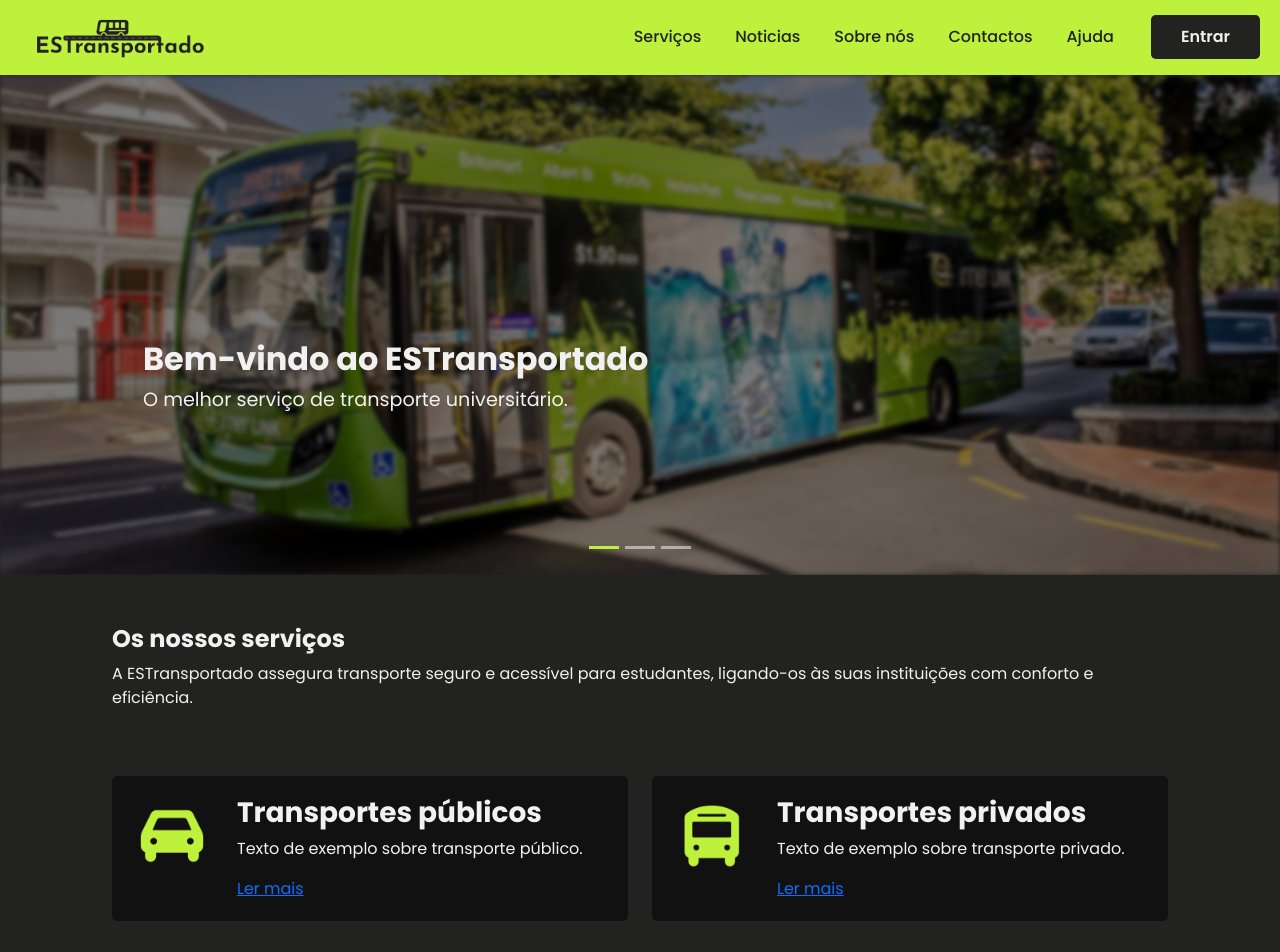
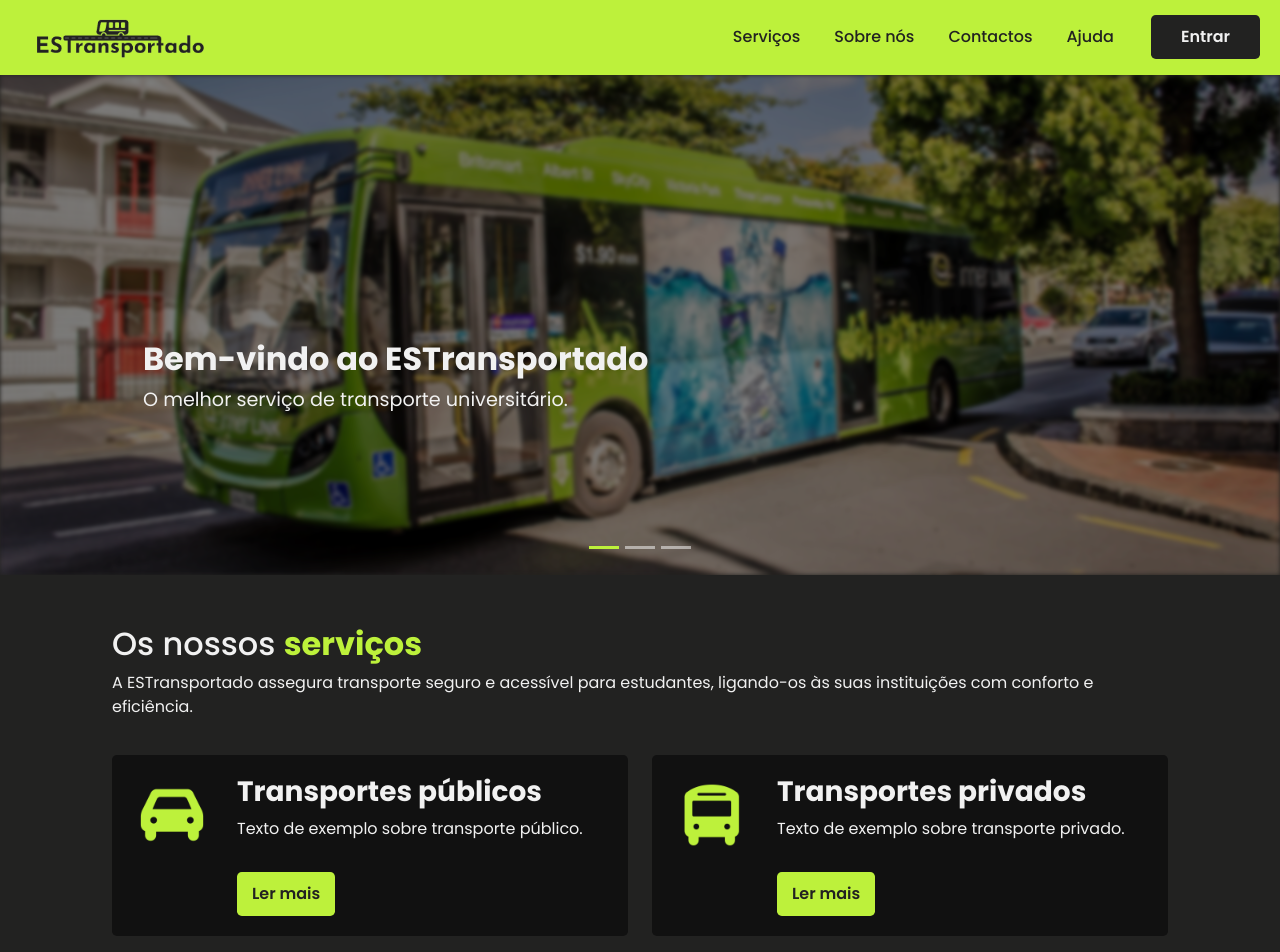
Before and after one commit to gajonormal/ESTransportado, a PHP site: page /pagina_inicial.html in a window 1280 px wide. Shown: the top 952 px of the page. Before the commit the page ends 921 px from the top, so only its background shows below. Run offline with PHP 8.4, Linux system fonts and the light colour scheme.

Commit message:
pagina inicial acabada

```diff
--- a/pagina_inicial.html
+++ b/pagina_inicial.html
@@ -1,5 +1,6 @@
 <!DOCTYPE html>
 <html lang="pt">
+
 <head>
   <meta charset="UTF-8">
   <meta name="viewport" content="width=device-width, initial-scale=1.0">
@@ -14,6 +15,7 @@
   <!-- BOXICONS -->
   <link rel="stylesheet" href="https://unpkg.com/boxicons@latest/css/boxicons.min.css">
 </head>
+
 <body>
   <header>
     <a href="index.html" class="logo">
@@ -21,8 +23,7 @@
     </a>
 
     <ul class="navbar">
-      <li><a href="noticias.html">Serviços</a></li>
-      <li><a href="sobrenos.html">Noticias</a></li>
+      <li><a href="serviços.html">Serviços</a></li>
       <li><a href="sobrenos.html">Sobre nós</a></li>
       <li><a href="contactos.html">Contactos</a></li>
       <li><a href="ajuda.html">Ajuda</a></li>
@@ -43,24 +44,26 @@
       <div class="carousel-item active">
         <img src="imagens/autocarro-slider.jpg" class="d-block w-100" alt="Imagem 1">
         <div class="carousel-caption d-none d-md-block">
-            <h5>Bem-vindo ao ESTransportado</h5>
-            <p>O melhor serviço de transporte universitário.</p>
-          </div>
+          <h5>Bem-vindo ao ESTransportado</h5>
+          <p>O melhor serviço de transporte universitário.</p>
+        </div>
       </div>
       <div class="carousel-item">
-        <img src="imagens/logo.jpg" class="d-block w-100" alt="Imagem 2">
+        <img src="imagens/conducaoprivada.jpg" class="d-block w-100" alt="Imagem 2">
       </div>
       <div class="carousel-item">
-        <img src="imagens/logo.jpg" class="d-block w-100" alt="Imagem 3">
+        <img src="imagens/autocarrointerior.jpg" class="d-block w-100" alt="Imagem 3">
       </div>
     </div>
 
     <!-- Botões de navegação -->
-    <button class="carousel-control-prev" type="button" data-bs-target="#carouselExampleIndicators" data-bs-slide="prev">
+    <button class="carousel-control-prev" type="button" data-bs-target="#carouselExampleIndicators"
+      data-bs-slide="prev">
       <span class="carousel-control-prev-icon" aria-hidden="true"></span>
       <span class="visually-hidden">Anterior</span>
     </button>
-    <button class="carousel-control-next" type="button" data-bs-target="#carouselExampleIndicators" data-bs-slide="next">
+    <button class="carousel-control-next" type="button" data-bs-target="#carouselExampleIndicators"
+      data-bs-slide="next">
       <span class="carousel-control-next-icon" aria-hidden="true"></span>
       <span class="visually-hidden">Próximo</span>
     </button>
@@ -69,26 +72,25 @@
   <!-- BOOTSTRAP 5 JS (Sem jQuery) -->
   <script src="https://cdn.jsdelivr.net/npm/bootstrap@5.3.0/dist/js/bootstrap.bundle.min.js"></script>
 
-   <!-- service section -->
-
-<!-- Service Section -->
-<section class="service_section layout_padding">
+  <!-- Secção de Serviços -->
+  <section class="service_section layout_padding">
     <div class="container">
       <div class="heading_container">
-        <h4><span>Os nossos serviços</span></h4>
-        <p>A ESTransportado assegura transporte seguro e acessível para estudantes, ligando-os às suas instituições com conforto e eficiência.</p>
+        <h2>Os nossos <span>serviços</span></h2>
+        <p>A ESTransportado assegura transporte seguro e acessível para estudantes, ligando-os às suas instituições com
+          conforto e eficiência.</p>
       </div>
       <div class="row">
         <!-- Transporte Público -->
         <div class="col-md-6">
           <div class="box">
             <div class="img-box">
-              <img src="imagens/bus.png" alt="">
+              <img src="imagens/bus.png" alt="Transporte Público">
             </div>
             <div class="detail-box">
               <h3>Transportes públicos</h3>
               <p>Texto de exemplo sobre transporte público.</p>
-              <a href="#">Ler mais</a>
+              <a href="ler_mais.html" class="btn btn-primary" id="btn-lermais">Ler mais</a>
             </div>
           </div>
         </div>
@@ -96,12 +98,12 @@
         <div class="col-md-6">
           <div class="box">
             <div class="img-box">
-              <img src="imagens/carro.png" alt="">
+              <img src="imagens/carro.png" alt="Transporte Privado">
             </div>
             <div class="detail-box">
               <h3>Transportes privados</h3>
               <p>Texto de exemplo sobre transporte privado.</p>
-              <a href="#">Ler mais</a>
+              <a href="ler_mais.html" class="btn btn-primary" id="btn-lermais">Ler mais</a>
             </div>
           </div>
         </div>
@@ -109,7 +111,102 @@
     </div>
   </section>
 
+  <!-- Secção Sobre Nós -->
+  <section class="about_section layout_padding-bottom">
+    <div class="container">
+      <div class="row">
+        <div class="col-md-6">
+          <div class="detail-box">
+            <div class="heading_container">
+              <h2>
+                Sobre <span>Nós</span>
+              </h2>
+            </div>
+            <p>
+              There are many variations of passages of Lorem Ipsum available, but the majority have suffered alteration
+              in some form, by injected humour, or randomised words which don't look even slightly believable. If you
+              are going to use a passage of Lorem Ipsum, you need to be sure there isn't anything embarrassing hidden in
+              the middle of text. All
+            </p>
+            <a href="ler_mais.html" class="btn btn-primary" id="btn-lermais">Ler mais</a>
+          </div>
+        </div>
+        <div class="col-md-6">
+          <div class="img-box">
+            <img src="imagens/carrosnaestrada.jpg" alt="">
+          </div>
+        </div>
 
-  <!-- end service section -->
+      </div>
+    </div>
+  </section>
+
+  <!-- Contactar -->
+  <section class="contactos">
+    <h2>Contactar</h2>
+    <p>Estamos disponíveis para esclarecer as suas dúvidas e ajudá-lo da melhor forma possível.</p>
+    <div class="container-contactos">
+      <div class="container-preenche">
+        <h3>Contacte-nos</h3>
+        <form action="" class="preenche-contacto">
+          <input type="text" placeholder="Nome Completo">
+          <input type="email" name="" id="" placeholder="E-mail">
+          <input type="text" placeholder="Assunto">
+          <textarea name="" cols="30" rows="10" placeholder="Escreva a sua mensagem"></textarea>
+          <a href="#" class="btn btn-primary" id="btn-lermais">Enviar</a>
+        </form>
+      </div>
+      <div class="mapa">
+        <iframe
+          src="https://www.google.com/maps/embed?pb=!1m10!1m8!1m3!1d1288.4629963944399!2d-7.501756625487006!3d39.81824741633561!3m2!1i1024!2i768!4f13.1!5e0!3m2!1spt-PT!2spt!4v1742757426521!5m2!1spt-PT!2spt"
+          width="600" height="450" style="border:0;" allowfullscreen="" loading="lazy"
+          referrerpolicy="no-referrer-when-downgrade"></iframe>
+      </div>
+    </div>
+  </section>
+
+
+  <!-- Rodapé -->
+<footer class="rodape">
+  <div class="container">
+    <div class="row">
+      <!-- Sobre -->
+      <div class="col-md-4">
+        <div class="rodape-sobre">
+          <h3>Sobre a <span>EST</span>ransportado</h3>
+          <p>A ESTransportado oferece soluções de transporte eficientes e acessíveis para estudantes, ligando-os com as suas instituições de ensino.</p>
+        </div>
+      </div>
+      <!-- Links Rápidos -->
+      <div class="col-md-4">
+        <div class="rodape-links">
+          <h3>Links <span>Rápidos</span></h3>
+          <ul>
+            <li><a href="#">Início</a></li>
+            <li><a href="#">Serviços</a></li>
+            <li><a href="#">Sobre Nós</a></li>
+            <li><a href="#">Contactos</a></li>
+          </ul>
+        </div>
+      </div>
+      <!-- Contacto -->
+      <div class="col-md-4">
+        <div class="rodape-contactos">
+          <h3>Contacte-nos</h3>
+          <ul>
+            <li><strong>Email:</strong> info@estransportado.pt</li>
+            <li><strong>Telefone:</strong> +351 123 456 789</li>
+            <li><strong>Endereço:</strong> Rua da Universidade, 1000 - Castelo Branco, Portugal</li>
+          </ul>
+        </div>
+      </div>
+    </div>
+    <div class="rodape-direitos">
+      <p>&copy; 2025 ESTransportado. Todos os direitos reservados.</p>
+    </div>
+  </div>
+</footer>
+
 </body>
+
 </html>
--- a/style.css
+++ b/style.css
@@ -10,7 +10,7 @@
 :root {
   --main-color: #bdf13b;
   --hoover-color:#222221;
-  --second-color: #80ff00;
+  --second-color: #96c12a;
   --text-color: #f1f1f1;
   --header-text-color:#222221;
   --bg-color: #222221;
@@ -152,10 +152,10 @@ header {
 
   .service_section .box {
     display: flex;
-    margin-top: 50px;
+    margin-top: 20px;
     background-color: #111111;
     padding: 20px;
-    border-radius: 5px;
+    border-radius: 0.3rem;
   }
   .service_section .box h3{
     font-weight: bold;
@@ -165,8 +165,13 @@ header {
     color: var(--text-color);
   }
 
-  .container h4 {
+  .container h2 {
     color: var(--text-color);
+
+  }
+
+  .container h2 span{
+    color: var(--main-color);
     font-weight:bold;
   }
 
@@ -185,3 +190,224 @@ header {
     height: 100%;
     object-fit: cover;
 }
+
+/*Sobre nós*/
+
+.about_section .img-box {
+  position: relative;
+}
+
+.about_section .img-box img {
+  max-width: 100%;
+  position: relative;
+  z-index: 2;
+}
+
+.about_section .img-box::before, .about_section .img-box::after {
+  content: "";
+  position: absolute;
+  top: 50%;
+  width: 45px;
+  height: 70%;
+  background-color: var(--main-color);
+  z-index: 3;
+}
+
+.about_section .img-box::before {
+  left: 0;
+  z-index: 1;
+  transform: translate(-50%, -50%);
+}
+
+.about_section .img-box::after {
+  right: 0;
+  z-index: 1;
+  transform: translate(50%, -50%);
+}
+
+.about_section .detail-box p {
+  color: #ffffff;
+  margin-top: 15px;
+}
+
+#btn-lermais{
+  padding: 10px 15px;
+  margin-top: 15px;
+  border-radius: 0.3rem;
+  background-color: var(--main-color);
+  color: var(--bg-color);
+  font-weight: 600;
+  text-decoration: none;
+  border: none;
+
+}
+
+#btn-lermais:hover {
+  background: var(--second-color);
+  transition: 0.2s all;
+  text-decoration: none;
+
+}
+
+/*Contactar*/
+
+  .contactos {
+    display: flex;
+    flex-direction: column;
+    color: var(--text-color);
+  }
+
+  .contactos h2{
+    color: var(--main-color);
+    margin-bottom: 20px;
+  }
+
+  .container-contactos {
+    max-width: 100%;
+    width: 100%;
+    display: grid;
+    grid-template-columns: repeat(auto-fit, minmax(280px, 1fr));
+    background: #111111;
+    border-radius: 0.5rem;
+  }
+
+  .container-preenche {
+    padding: 30px;
+    align-items: center;
+  }
+
+  .container-preenche h3 {
+    font-size: 1.2rem;
+    margin-bottom: 1rem;
+  }
+
+  .preenche-contacto {
+    display: grid;
+    row-gap: 1rem;
+
+}
+
+.preenche-contacto input {
+  width: 100%;
+  border: none;
+    outline: none;
+  background: var(--bg-color);
+  padding: 10px;
+  font-size: 0.9rem;
+  color: var(--text-color);
+  border-radius: 0.4em;
+}
+
+.preenche-contacto textarea {
+  width: 100%;
+  border: none;
+  outline: none;
+  background: var(--bg-color);
+  padding: 10px;
+  font-size: 0.9rem;
+  color: var(--text-color);
+  border-radius: 0.4em;
+}
+
+.preenche-contacto a {
+  background: var(--bg-color);
+  text-align: center;
+}
+
+.mapa iframe {
+  width: 100%;
+  height: 100%;
+  border-radius: 0.5rem;
+}
+
+/*Rodapé*/
+
+.rodape {
+  background-color: #111111;
+  color: var(--text-color);
+  padding: 40px 40px;
+}
+
+.rodape .container {
+  max-width: 1200px;
+  margin: 0 auto;
+}
+
+.row {
+  display: flex;
+  justify-content: space-between;
+  flex-wrap: wrap;
+}
+
+.rodape-sobre h3,
+.rodape-links h3,
+.rodape-contactos h3 {
+  font-size: 1.5rem;
+  font-weight: bold;
+  margin-bottom: 15px;
+  text-align: center;
+}
+
+.rodape-sobre h3 span,
+.rodape-links h3 span {
+  color: var(--main-color)
+}
+
+.rodape-sobre p,
+.rodape-links ul,
+.rodape-contactos ul {
+  font-size: 0.9rem;
+  color: #d1d1d1;
+  line-height: 1.6;
+  text-align: center;
+
+}
+
+.rodape-links ul,
+.rodape-contactos ul {
+  list-style-type: none;
+  padding: 0;
+}
+
+.rodape-links li,
+.rodape-contactos li {
+  margin-bottom: 10px;
+}
+
+.rodape-links a,
+.rodape-contactos a {
+  color: #d1d1d1;
+  text-decoration: none;
+  transition: color 0.3s ease;
+}
+
+.rodape-links a:hover,
+.rodape-contactos a:hover {
+  color: #ffffff;
+}
+
+.rodape-direitos {
+  margin-top: 30px;
+  font-size: 0.9rem;
+  color: #d1d1d1;
+  text-align: center;
+}
+
+.rodape-direitos p {
+  margin: 0;
+}
+
+/* Responsividade */
+@media (max-width: 768px) {
+  .row {
+    flex-direction: column;
+    align-items: center;
+  }
+
+  .rodape_sobre,
+  .rodape_links,
+  .rodape_contactos {
+    text-align: center;
+    margin-bottom: 30px;
+  }
+}
```
Also changed, not shown: imagens/autocarrointerior.jpg (added), imagens/conducaoprivada.jpg (added), 1 other file.
